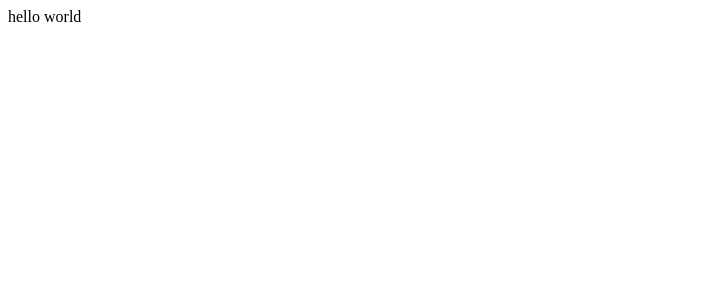
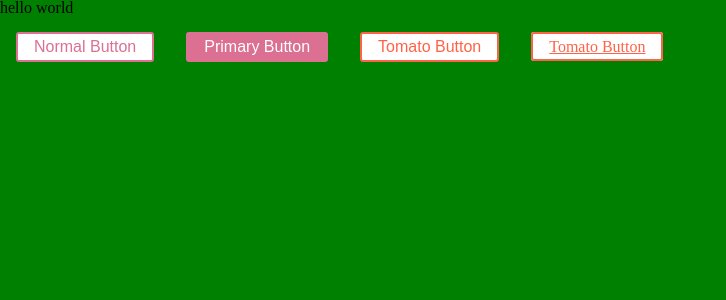
Before and after one commit to yiqunkeke/react-jianshu-shizhan, a React (Create React App) app: page / in a window 1280 px wide. Shown: the top 300 px of the page, without its empty margins (0-726 px from the left). Built offline with nearby package versions, Linux system fonts and the light colour scheme.

Commit message:
styled-components and reset css

```diff
--- a/package.json
+++ b/package.json
@@ -8,7 +8,8 @@
     "@testing-library/user-event": "^7.2.1",
     "react": "^16.13.1",
     "react-dom": "^16.13.1",
-    "react-scripts": "3.4.3"
+    "react-scripts": "3.4.3",
+    "styled-components": "^5.2.0"
   },
   "scripts": {
     "start": "react-scripts start",
--- a/src/index.js
+++ b/src/index.js
@@ -1,8 +1,27 @@
-import React from 'react';
+import React, {Fragment} from 'react';
 import ReactDOM from 'react-dom';
+import { GlobalStyle, Button, TomatoButton} from "./style";
 import App from './App';
 
 ReactDOM.render(
-    <App />,
+  <Fragment>
+    <GlobalStyle />
+    <App />
+    <Button>Normal Button</Button>
+    <Button primary>Primary Button</Button>
+    <TomatoButton>Tomato Button</TomatoButton>
+    <TomatoButton as="a" href="http://www.baidu.com">Tomato Button</TomatoButton>
+  </Fragment>,
   document.getElementById('root')
 );
+
+//#region
+// 注意：
+// 在 .js 文件中，如果以 import './index.css' 方式引入css文件，则这个css文件【作用在全局】。
+// 它是一个全局样式文件，在所有的组件内都有效。
+// 全局样式弊端：存在【样式冲突】
+// 推荐使用第三方模块【styled-components】对样式文件进行管理：https://styled-components.com/
+
+// 注意：
+// PC项目，推荐使用reset css, 进行样式重置。官网 https://meyerweb.com/eric/tools/css/reset/
+//#endregion
--- /dev/null
+++ b/src/style.js
@@ -0,0 +1,85 @@
+import styled, {createGlobalStyle} from 'styled-components'
+
+// styled-components utilises【使用】 tagged template literals【标记模板文本】 to style your components.
+export const GlobalStyle = createGlobalStyle`
+    html, body, div, span, applet, object, iframe,
+    h1, h2, h3, h4, h5, h6, p, blockquote, pre,
+    a, abbr, acronym, address, big, cite, code,
+    del, dfn, em, img, ins, kbd, q, s, samp,
+    small, strike, strong, sub, sup, tt, var,
+    b, u, i, center,
+    dl, dt, dd, ol, ul, li,
+    fieldset, form, label, legend,
+    table, caption, tbody, tfoot, thead, tr, th, td,
+    article, aside, canvas, details, embed,
+    figure, figcaption, footer, header, hgroup,
+    menu, nav, output, ruby, section, summary,
+    time, mark, audio, video {
+        margin: 0;
+        padding: 0;
+        border: 0;
+        font-size: 100%;
+        font: inherit;
+        vertical-align: baseline;
+    }
+    /* HTML5 display-role reset for older browsers */
+    article, aside, details, figcaption, figure,
+    footer, header, hgroup, menu, nav, section {
+        display: block;
+    }
+    body {
+        line-height: 1;
+        background: green;
+    }
+    ol, ul {
+        list-style: none;
+    }
+    blockquote, q {
+        quotes: none;
+    }
+    blockquote:before, blockquote:after,
+    q:before, q:after {
+        content: '';
+        content: none;
+    }
+    table {
+        border-collapse: collapse;
+        border-spacing: 0;
+    }
+`
+
+// 【styled-components 原理】：
+// It removes the mapping between components and styles. 【它删除组件和样式之间的映射。】
+// This means that when you're defining your styles, 【这意味着在定义样式时】
+// you're actually creating a normal React component, that has your styles attache
+// 【实际上是在创建一个普通的React组件，该组件附加了您的样式】
+
+// Create a Title component that'll render an <h1> tag with some styles
+export const Title = styled.h1`
+  font-size: 1.5em;
+  text-align: center;
+  color: palevioletred;
+`;
+
+// Create a Wrapper component that'll render a <section> tag with some styles
+export const Wrapper = styled.section`
+  padding: 4em;
+  background: papayawhip;
+`;
+
+export const Button = styled.button`
+    background: ${props => props.primary ? "palevioletred" : "white"};
+    color: ${props => props.primary ? "white" : "palevioletred"};
+
+    font-size: 1em;
+    margin: 1em;
+    padding: 0.25em 1em;
+    border: 2px solid palevioletred;
+    border-radius: 3px;
+`
+
+// a new component based on Button, but with some override styles
+export const TomatoButton = styled(Button)`
+    color: tomato;
+    border-color: tomato;
+`
```
Also changed, not shown: 1 other file (tests, documents, lock files or other folders).
